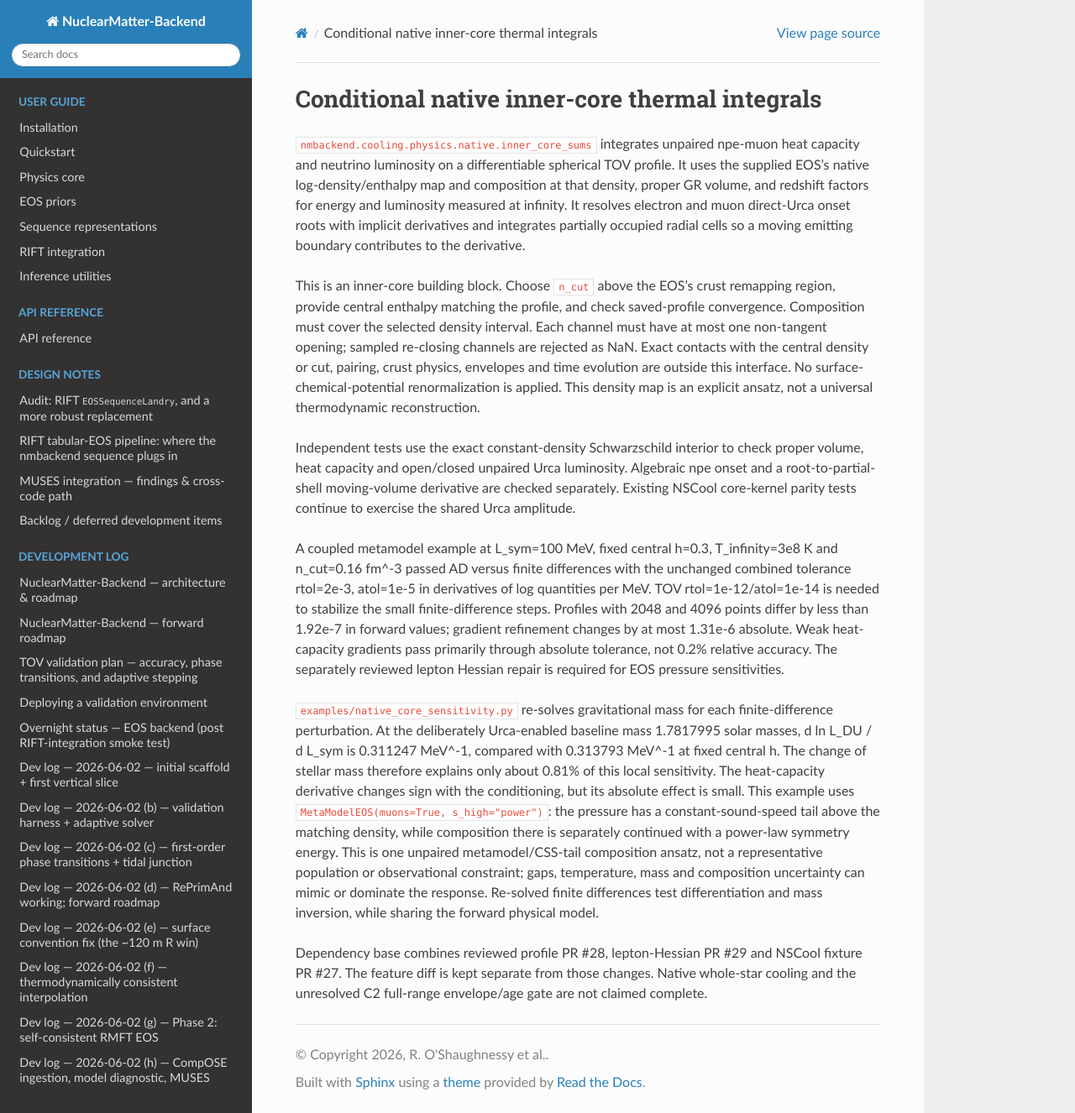
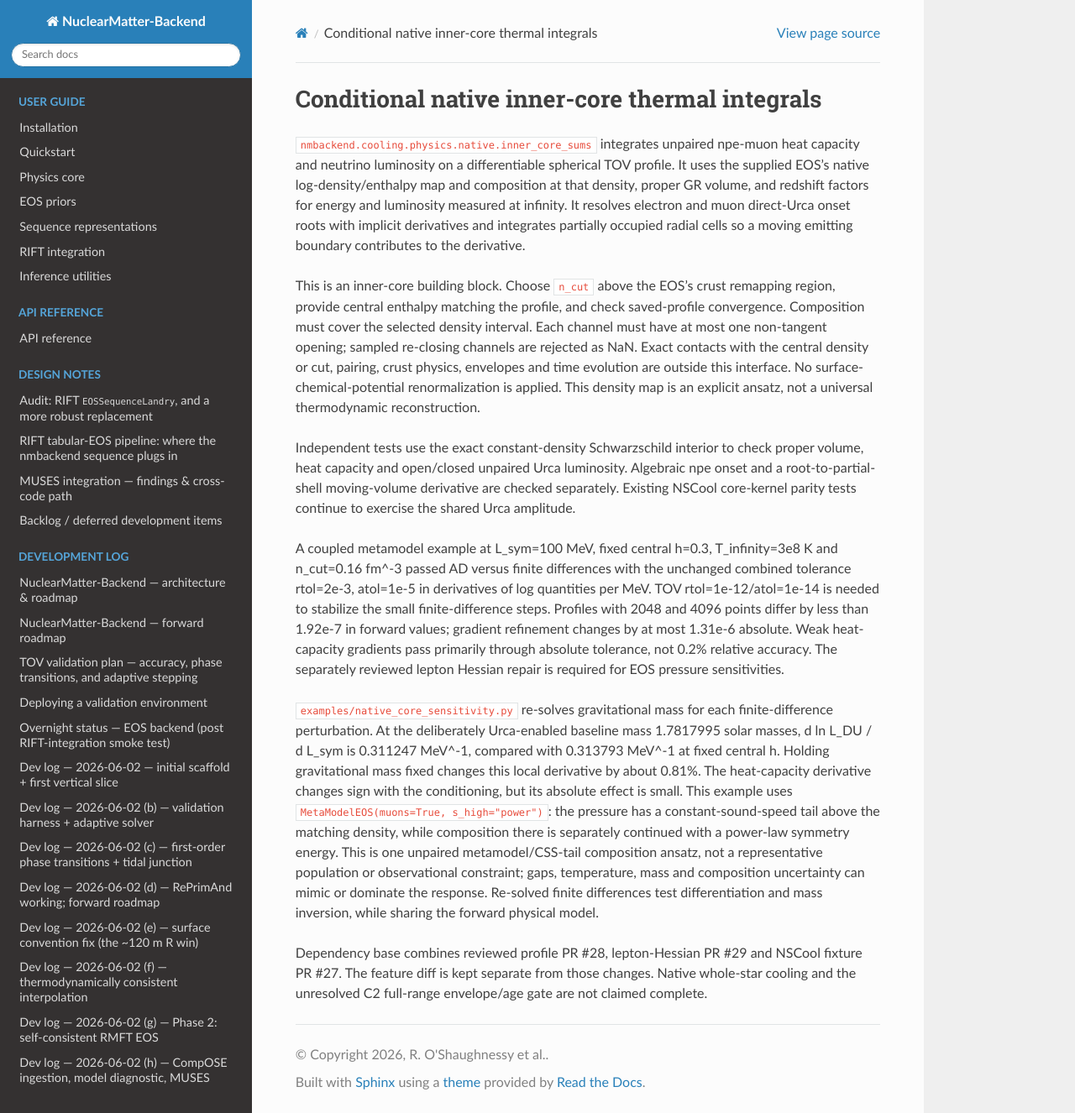
Before and after one commit to oshaughnessy-junior/NuclearMatter-Backend, a Sphinx documentation site: the page built from docs/cooling/native_core.md, in a window 1280 px wide and 1326 px high. Shown: the whole window at 84% size. Built offline with Sphinx 7.4.7 and the Read the Docs theme 3.1.0, drawn with Linux system fonts in a browser that asks for light colours.

Commit message:
docs: describe fixed-mass sensitivity as a conditioning comparison

```diff
--- a/docs/cooling/native_core.md
+++ b/docs/cooling/native_core.md
@@ -8,6 +8,6 @@ Independent tests use the exact constant-density Schwarzschild interior to check
 
 A coupled metamodel example at L_sym=100 MeV, fixed central h=0.3, T_infinity=3e8 K and n_cut=0.16 fm^-3 passed AD versus finite differences with the unchanged combined tolerance rtol=2e-3, atol=1e-5 in derivatives of log quantities per MeV. TOV rtol=1e-12/atol=1e-14 is needed to stabilize the small finite-difference steps. Profiles with 2048 and 4096 points differ by less than 1.92e-7 in forward values; gradient refinement changes by at most 1.31e-6 absolute. Weak heat-capacity gradients pass primarily through absolute tolerance, not 0.2% relative accuracy. The separately reviewed lepton Hessian repair is required for EOS pressure sensitivities.
 
-`examples/native_core_sensitivity.py` re-solves gravitational mass for each finite-difference perturbation. At the deliberately Urca-enabled baseline mass 1.7817995 solar masses, d ln L_DU / d L_sym is 0.311247 MeV^-1, compared with 0.313793 MeV^-1 at fixed central h. The change of stellar mass therefore explains only about 0.81% of this local sensitivity. The heat-capacity derivative changes sign with the conditioning, but its absolute effect is small. This example uses `MetaModelEOS(muons=True, s_high="power")`: the pressure has a constant-sound-speed tail above the matching density, while composition there is separately continued with a power-law symmetry energy. This is one unpaired metamodel/CSS-tail composition ansatz, not a representative population or observational constraint; gaps, temperature, mass and composition uncertainty can mimic or dominate the response. Re-solved finite differences test differentiation and mass inversion, while sharing the forward physical model.
+`examples/native_core_sensitivity.py` re-solves gravitational mass for each finite-difference perturbation. At the deliberately Urca-enabled baseline mass 1.7817995 solar masses, d ln L_DU / d L_sym is 0.311247 MeV^-1, compared with 0.313793 MeV^-1 at fixed central h. Holding gravitational mass fixed changes this local derivative by about 0.81%. The heat-capacity derivative changes sign with the conditioning, but its absolute effect is small. This example uses `MetaModelEOS(muons=True, s_high="power")`: the pressure has a constant-sound-speed tail above the matching density, while composition there is separately continued with a power-law symmetry energy. This is one unpaired metamodel/CSS-tail composition ansatz, not a representative population or observational constraint; gaps, temperature, mass and composition uncertainty can mimic or dominate the response. Re-solved finite differences test differentiation and mass inversion, while sharing the forward physical model.
 
 Dependency base combines reviewed profile PR #28, lepton-Hessian PR #29 and NSCool fixture PR #27. The feature diff is kept separate from those changes. Native whole-star cooling and the unresolved C2 full-range envelope/age gate are not claimed complete.
```
